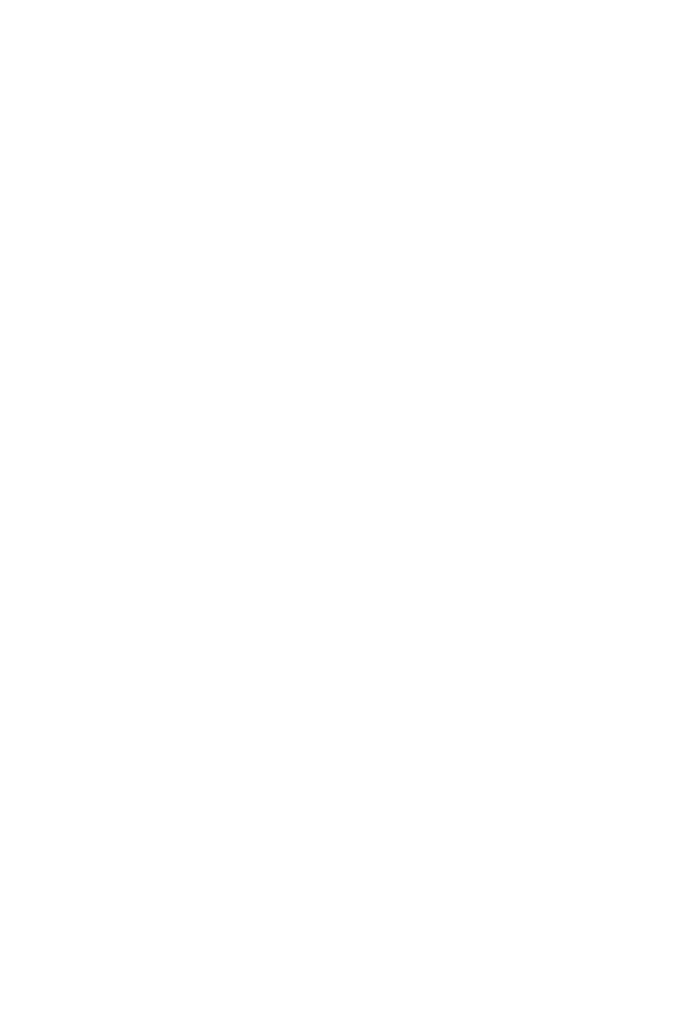
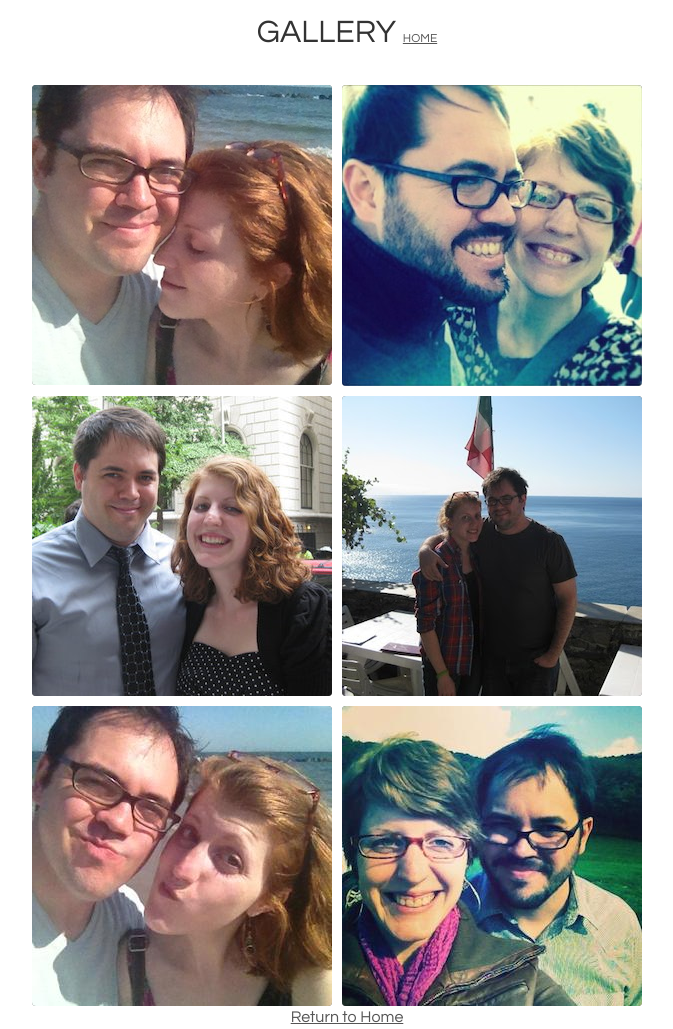
Before and after one commit to ccarpita/wedding, a plain HTML site: page gallery.html in a window 1280 px wide. Shown: the whole page, without its empty margins (293-966 px from the left). Before the commit the page ends 800 px from the top, so only its background shows below. Drawn offline with nearby package versions, Linux system fonts and the light colour scheme; some packages are replaced by stand-ins of ours; a script that the page names is missing.

Commit message:
Gallery
Change-Id: I7f28bfb884aab91329bab04483f416089832134a

```diff
--- a/assets/css/wedding.css
+++ b/assets/css/wedding.css
@@ -18,11 +18,13 @@ h1, h2, h3, h4, h5, h6 {
   uppercase;margin-top:30px;}
 
 h1 {font-size:32px;margin-top:15px;}
+
 h2 {font-size:28px;margin-top:50px}
 h3 {font-weight:bold;}
 h4 {font-weight:bold;text-decoration:underline;}
 
-.hide {display:none;}
+.hide {display:none!important;}
+.nopad {padding:0px!important;margin:0px!important;}
 .container {width:100%;
   clear:left;
   max-width: 660px;
@@ -57,6 +59,8 @@ a { color:#555;}
 
 img {width:100%; border-radius:4px;}
 img.round {border-radius:50%;margin-top:20px;max-width:400px;}
+
+
 
 .navbar-header {background-color: #333;padding:3px;border-bottom:2px #e7e7e7;}
 
@@ -102,6 +106,17 @@ img.round {border-radius:50%;margin-top:20px;max-width:400px;}
   padding:6px 10px;
 }
 
+/*gallery page*/
+.gallery img { max-width:300px;
+  -moz-box-shadow:    inset 0 0 10px #000000;
+  -webkit-box-shadow: inset 0 0 10px #000000;
+  box-shadow:         inset 0 0 10px #000000;
+}
+.gallery .image {margin-top:10px;}
+.gallery h1 { margin-bottom:25px;}
+.gallery .image a {text-decoration:none;}
+.gallery h1 small {font-size:12px;}
+
 
 @media only screen and (max-width: 700px) {
   .nav li a {font-size:14px;}
@@ -119,6 +134,10 @@ img.round {border-radius:50%;margin-top:20px;max-width:400px;}
   .navbar {display:none;}
 }
 
+@media only screen and (min-width: 640px) {
+  .gallery .image {float:left;margin-left:10px;}
+}
+
 
 @media only screen and (max-width: 480px) {
   /*h1 { font-size: 1.2em;}
--- a/gallery.html
+++ b/gallery.html
@@ -11,9 +11,53 @@
     <title>Gallery | Chris &amp; Danielle</title>
 
     <link href="/assets/css/wedding.css" rel="stylesheet">
-
+    <link href="/assets/css/lightbox.css" rel="stylesheet" />
+    <script src="/assets/js/jquery-1.10.2.min.js"></script>
+    <script src="/assets/js/lightbox-2.6.min.js"></script>
   </head>
   <body>
+    <div class="container gallery">
+    <h1>Gallery <small><a href="/">Home</a></small></h1>
 
+      <div class="image">
+        <a href="/assets/img/gallery-1.jpg" data-lightbox="gallery">
+          <img src="/assets/img/gallery-1.thumb.jpg" />
+        </a>
+      </div>
+
+      <div class="image">
+        <a href="/assets/img/gallery-2.jpg" data-lightbox="gallery">
+          <img src="/assets/img/gallery-2.thumb.jpg" />
+        </a>
+      </div>
+
+      <div class="image">
+        <a href="/assets/img/gallery-3.jpg" data-lightbox="gallery">
+          <img src="/assets/img/gallery-3.thumb.jpg" />
+        </a>
+      </div>
+
+      <div class="image">
+        <a href="/assets/img/gallery-4.jpg" data-lightbox="gallery">
+          <img src="/assets/img/gallery-4.thumb.jpg" />
+        </a>
+      </div>
+
+      <div class="image">
+        <a href="/assets/img/gallery-5.jpg" data-lightbox="gallery">
+          <img src="/assets/img/gallery-5.thumb.jpg" />
+        </a>
+      </div>
+
+
+      <div class="image">
+        <a href="/assets/img/gallery-6.jpg" data-lightbox="gallery">
+          <img src="/assets/img/gallery-6.thumb.jpg" />
+        </a>
+      </div>
+    </div>
+    <div class="container">
+      <a href="/">Return to Home</a>
+    </div>
   </body>
 </html>
```
Also changed, not shown: index.html (+3 -2 lines), assets/img/gallery-1.jpg (added), assets/img/gallery-1.thumb.jpg (added), assets/img/gallery-2.jpg (added), assets/img/gallery-2.thumb.jpg (added), assets/img/gallery-3.jpg (added), assets/img/gallery-3.thumb.jpg (added), assets/img/gallery-4.jpg (added), assets/img/gallery-4.thumb.jpg (added), assets/img/gallery-5.jpg (added), assets/img/gallery-5.thumb.jpg (added), assets/img/gallery-6.jpg (added), assets/img/gallery-6.thumb.jpg (added), 3 other files.
